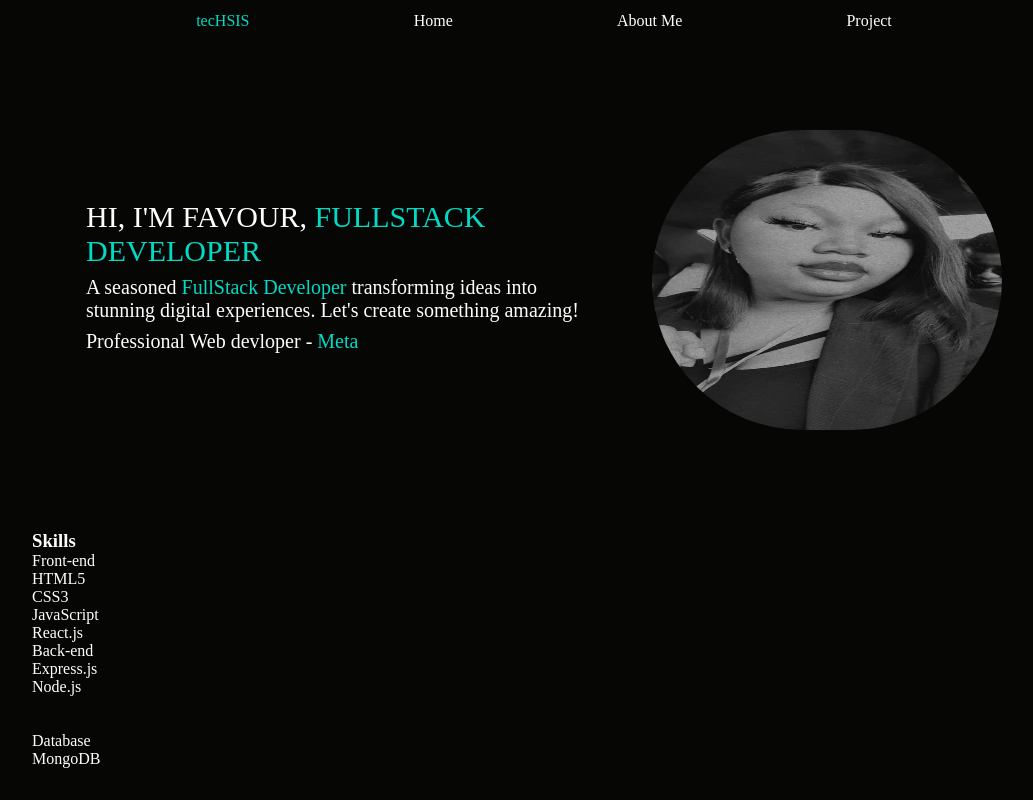
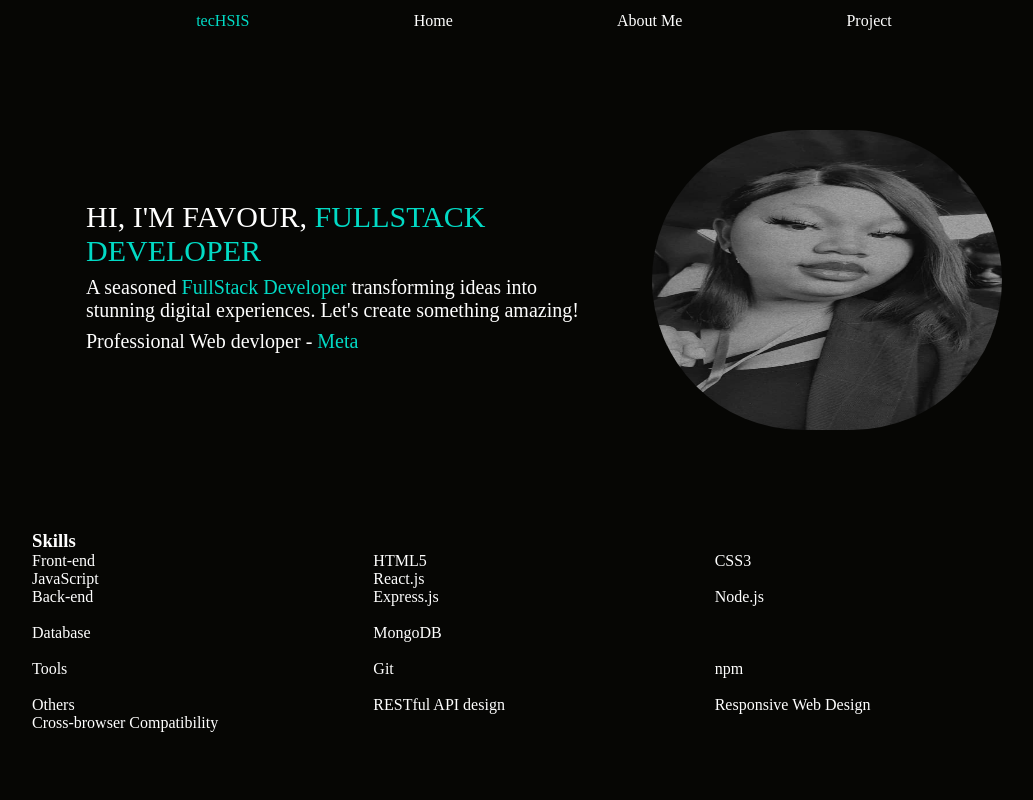
Before and after one commit to future-techie/portfoilo, a plain HTML site: page index.html in a window 1280 px wide. Shown: the top 800 px of the page, without its empty margins (96-1129 px from the left). Drawn offline with Linux system fonts and the light colour scheme.

Commit message:
homepage commit

```diff
--- a/index.html
+++ b/index.html
@@ -41,7 +41,7 @@
       <section>
         <h3>Skills</h3>
         <div class="skills">
-          <div>
+          <div class="skills2">
             <p>Front-end</p>
             <p>HTML5</p>
             <p>CSS3</p>
@@ -49,24 +49,24 @@
             <p>React.js</p>
           </div>
 
-          <div>
+          <div class="skills2">
             <p>Back-end</p>
             <p>Express.js</p>
             <p>Node.js</p>
           </div>
 
-          <div>
+          <div class="skills2">
             <p>Database</p>
             <p>MongoDB</p>
           </div>
 
-          <div>
+          <div class="skills2">
             <p>Tools</p>
             <p>Git</p>
             <p>npm</p>
           </div>
 
-          <div>
+          <div class="skills2">
             <p>Others</p>
             <p>RESTful API design</p>
             <p>Responsive Web Design</p>
--- a/style/style.css
+++ b/style/style.css
@@ -69,6 +69,10 @@ p span {
   display: grid;
   grid-template-rows: 1fr 1fr 1fr 1fr 1fr;
 }
+.skills2{
+  display: grid;
+  grid-template-columns: 1fr 1fr 1fr;
+}
 /* .skills{
     display: flex;
     flex-direction: column;
```
